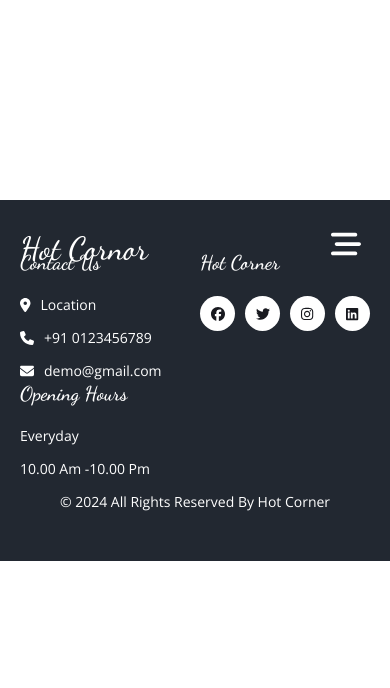
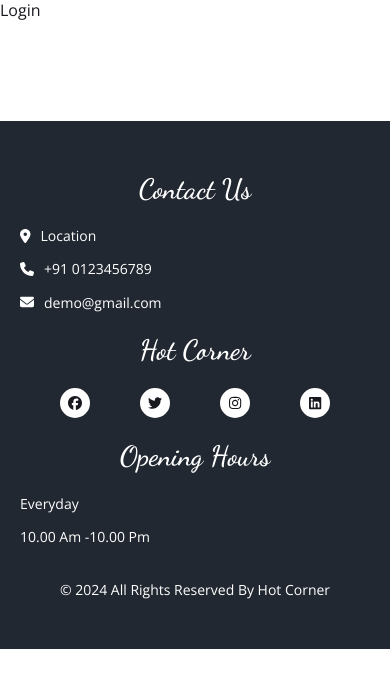
Before and after one commit to sachingour007/restaurantApp, a React (Vite) app in the folder client/: page /login in a window 390 px wide. Shown: the top 688 px of the page. Built offline with nearby package versions, Linux system fonts and the light colour scheme.

Commit message:
Footer update and fix the route scroll issue

```diff
--- a/client/src/App.jsx
+++ b/client/src/App.jsx
@@ -1,12 +1,20 @@
 import react from "react";
 import "./scss/main.scss";
-import { Homepage, Header, Menu, Footer } from "./components/index.js";
+import {
+  Homepage,
+  Header,
+  Menu,
+  Footer,
+  ScrollTop,
+  Login,
+} from "./components/index.js";
 import { BrowserRouter, Routes, Route } from "react-router-dom";
 import { menuData } from "../src/constantFiles/menuContent.js";
 
 function App() {
   return (
     <BrowserRouter>
+      <ScrollTop />
       <Header />
       <Routes>
         <Route path="/" element={<Homepage />} />
@@ -14,6 +22,7 @@ function App() {
           path="/menu"
           element={<Menu cards={menuData} showTab={true} />}
         />
+        <Route path="/login" element={<Login />} />
       </Routes>
       <Footer />
     </BrowserRouter>
--- a/client/src/components/Header.jsx
+++ b/client/src/components/Header.jsx
@@ -35,7 +35,7 @@ const Header = () => {
       </div>
       <div className="user-items">
         <ul>
-          <NavLink>
+          <NavLink to={"/login"}>
             <li className="user-icon">
               <FontAwesomeIcon icon={faUser} />
             </li>
--- a/client/src/components/Homepage.jsx
+++ b/client/src/components/Homepage.jsx
@@ -4,9 +4,7 @@ import Navbar from "./Header";
 import { useNavigate } from "react-router-dom";
 import BannerSlider from "./SliderComponant/BannerSlider";
 import OfferCard from "./OfferCard";
-
 import { menuData } from "../constantFiles/menuContent";
-
 import Menu from "./Menu";
 
 const Homepage = () => {
--- /dev/null
+++ b/client/src/components/Login.jsx
@@ -0,0 +1,9 @@
+import React from 'react'
+
+const Login = () => {
+  return (
+    <div>Login</div>
+  )
+}
+
+export default Login
--- a/client/src/components/Menu.jsx
+++ b/client/src/components/Menu.jsx
@@ -3,6 +3,7 @@ import { FontAwesomeIcon } from "@fortawesome/react-fontawesome";
 import { faCartShopping } from "@fortawesome/free-solid-svg-icons";
 import f1 from "../assets/images/f1.png";
 import MenuCards from "./MenuCards";
+import { Link } from "react-router-dom";
 
 const Menu = ({ cards, showTab }) => {
   const [foodItems, setFoodItems] = useState(cards);
@@ -75,7 +76,7 @@ const Menu = ({ cards, showTab }) => {
           </div>
           {!showTab ? (
             <div className="viewMore">
-              <button>View More</button>
+              <Link to={"/menu"}>View More</Link>
             </div>
           ) : (
             ""
--- /dev/null
+++ b/client/src/components/ScrollComponent/ScrollTop.jsx
@@ -0,0 +1,14 @@
+import React, { useEffect } from "react";
+import { useLocation } from "react-router-dom";
+
+const ScrollTop = () => {
+  const { pathname } = useLocation();
+
+  useEffect(() => {
+    window.scrollTo(0, 0);
+  }, [pathname]);
+
+  return null;
+};
+
+export default ScrollTop;
--- a/client/src/components/index.js
+++ b/client/src/components/index.js
@@ -3,3 +3,5 @@ export { default as Header } from "./Header.jsx";
 export { default as OffeCard } from "./OfferCard.jsx";
 export { default as Menu } from "./Menu.jsx";
 export { default as Footer } from "./Footer.jsx";
+export { default as Login } from "./Login.jsx";
+export { default as ScrollTop } from "./ScrollComponent/ScrollTop.jsx";
--- a/client/src/scss/module/_footer.scss
+++ b/client/src/scss/module/_footer.scss
@@ -37,4 +37,25 @@ footer{@include wrapper;margin-top: 200px; padding-top: 50px; padding-bottom: 50
     .copyrightContainer{display: flex; justify-content:center; flex-flow: wrap;
         p{color: #fff; @include font16; font-weight: $fontW400; font-family: $openSans;}
     }
+
+    @media all and (max-width: 1800px){margin-top: 180px;}
+    @media all and (max-width: 1600px){margin-top: 140px;}
+    @media all and (max-width: 1440px){margin-top: 120px;}
+    @media all and (max-width: 1280px){margin-top: 100px;}
+    @media all and (max-width: 720px){
+        .flexSec{flex-flow: column; gap: 20px; align-items: center;margin-bottom: 20px;
+            .contactUs{width: 100%;
+                h2{font-size: 28px; text-align: center;}
+            }
+            .socialLinks{width: 100%;
+                h2{font-size: 28px; text-align: center;}
+                .socialIcons{justify-content: space-evenly;
+                    a{width: 30px; height: 30px;}
+                }
+            }
+            .openinnHours{width: 100%;
+                h2{font-size: 28px; text-align: center;}
+            }
+        }
+    }
 }
--- a/client/src/scss/pages/_menu.scss
+++ b/client/src/scss/pages/_menu.scss
@@ -38,9 +38,9 @@
                 }
             }
             .viewMore{margin-top: 45px; display: flex; align-items: center; justify-content: center;
-                button{padding: 10px 55px; background-color: #ffbe33; color: #fff; border-radius: 45px;border: none; cursor: pointer;}
+                a{padding: 10px 55px; background-color: #ffbe33; color: #fff; border-radius: 45px;border: none; cursor: pointer;}
                 &:hover{
-                    button{background: #e69c00;}
+                    a{background: #e69c00;}
                 }
             }
         }
```
